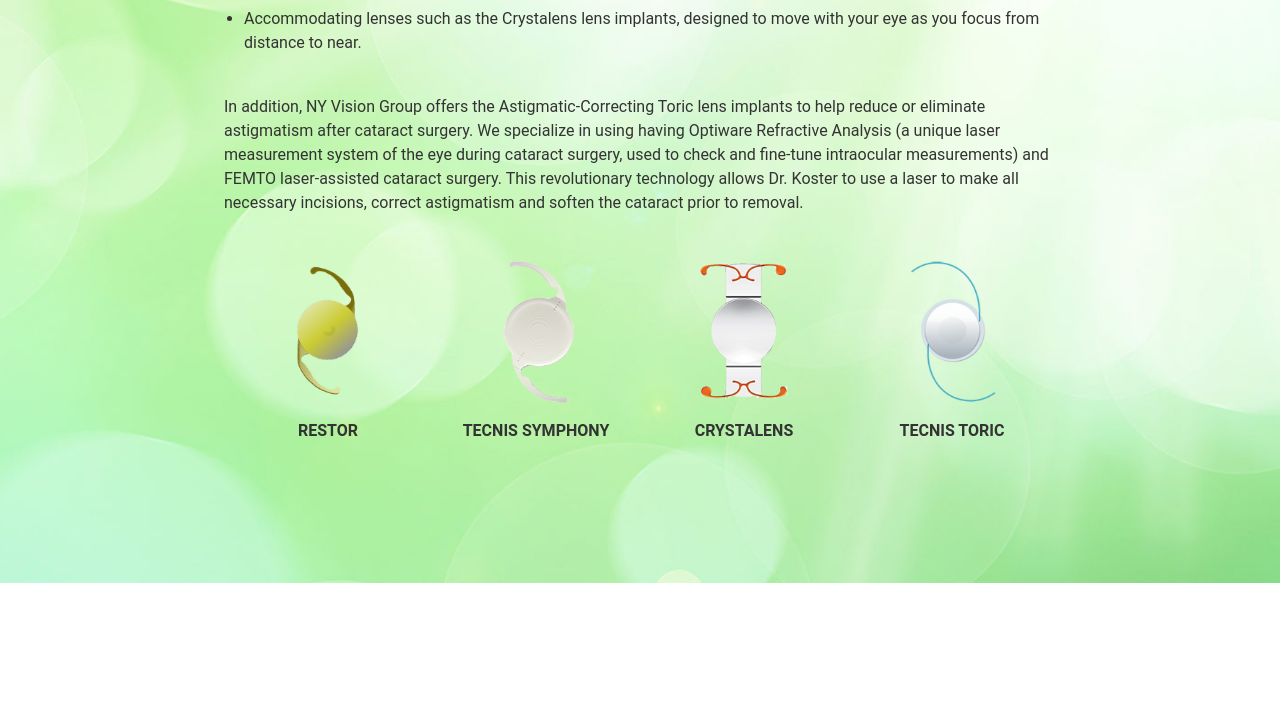
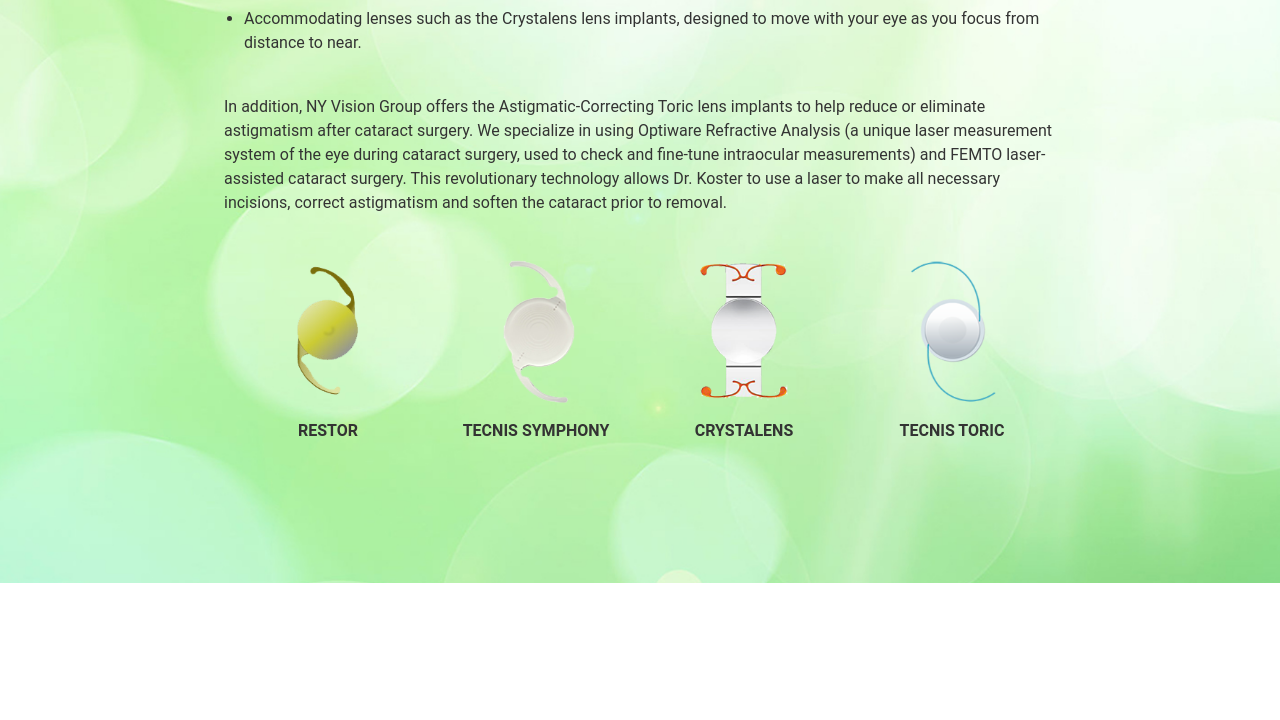
Before and after one commit to anthony-marvin/ny-vision-group, a website: page src/index.html in a window 1280 px wide. Shown: the part 2069-2789 px from the top of the page. Drawn offline with nearby package versions, Linux system fonts and the light colour scheme; some packages are replaced by stand-ins of ours; files that its build step writes are made by us from their sources; a script that the page names is missing.

Commit message:
content changes
removed grammar issue.

```diff
--- a/src/index.html
+++ b/src/index.html
@@ -43,7 +43,7 @@
         <li class="list_item">Extended Depth of Focus lenses such as the Tecnis Symfony lens implants, designed to provide continuous, high-quality intermediate and distance;</li>
         <li class="list_item">Accommodating lenses such as the Crystalens lens implants, designed to move with your eye as you focus from distance to near.</li>
       </ul>
-      <p class="text">In addition, NY Vision Group offers the Astigmatic-Correcting Toric lens implants to help reduce or eliminate astigmatism after cataract surgery. We specialize in using having Optiware Refractive Analysis (a unique laser measurement system of the eye during cataract surgery, used to check and fine-tune intraocular measurements) and FEMTO laser-assisted cataract surgery. This revolutionary technology allows Dr. Koster to use a laser to make all necessary incisions, correct astigmatism and soften the cataract prior to removal.</p>
+      <p class="text">In addition, NY Vision Group offers the Astigmatic-Correcting Toric lens implants to help reduce or eliminate astigmatism after cataract surgery. We specialize in using Optiware Refractive Analysis (a unique laser measurement system of the eye during cataract surgery, used to check and fine-tune intraocular measurements) and FEMTO laser-assisted cataract surgery. This revolutionary technology allows Dr. Koster to use a laser to make all necessary incisions, correct astigmatism and soften the cataract prior to removal.</p>
       <div class="w-col w-col-3 w-col-medium-6 w-col-small-6 w-col-tiny-12 lens_img_div"><img data-src="images/restore.png" class="lens_img">
         <div class="lens_text">restor</div>
       </div>
```
Also changed, not shown: dist/index.html.
